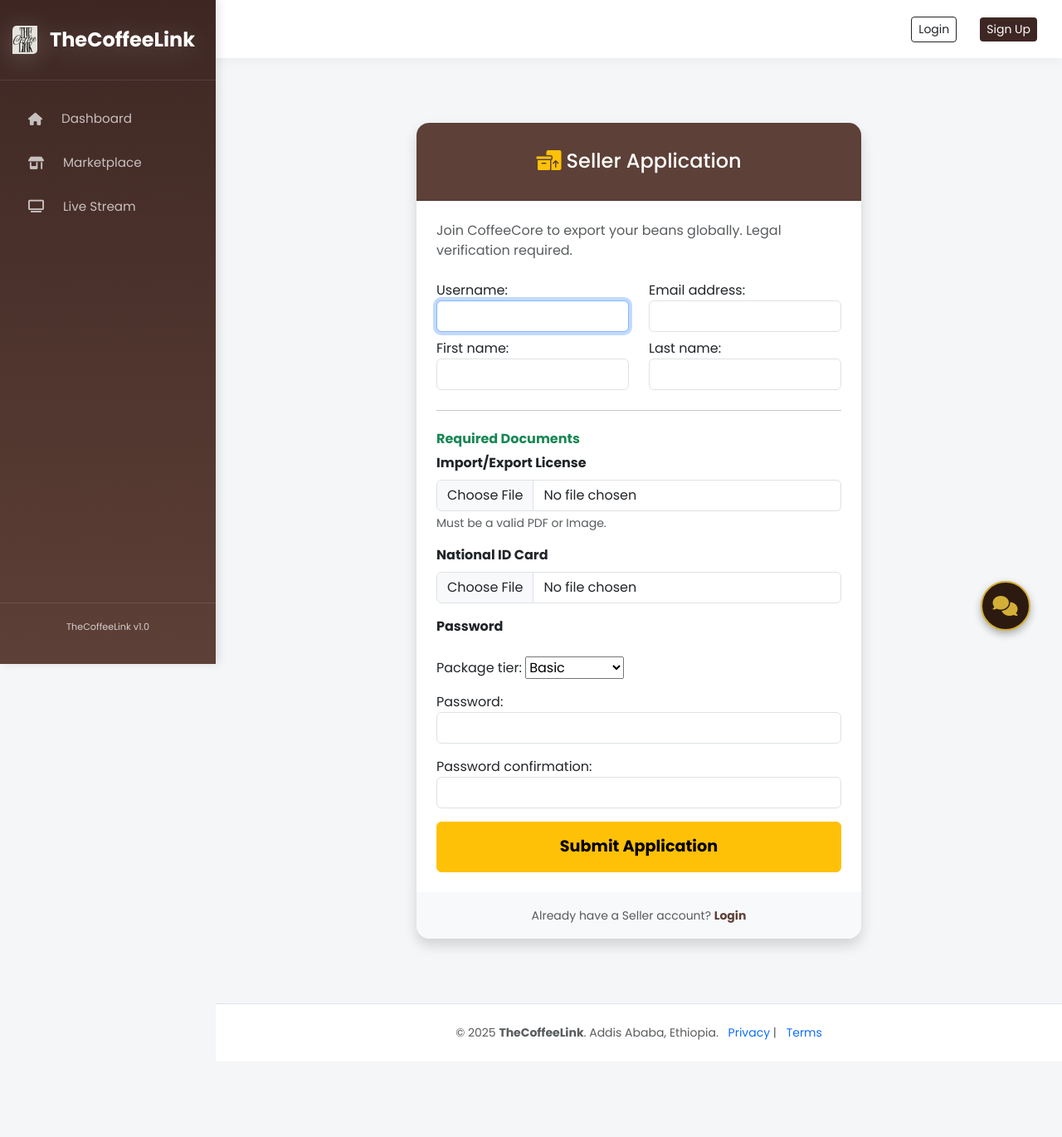
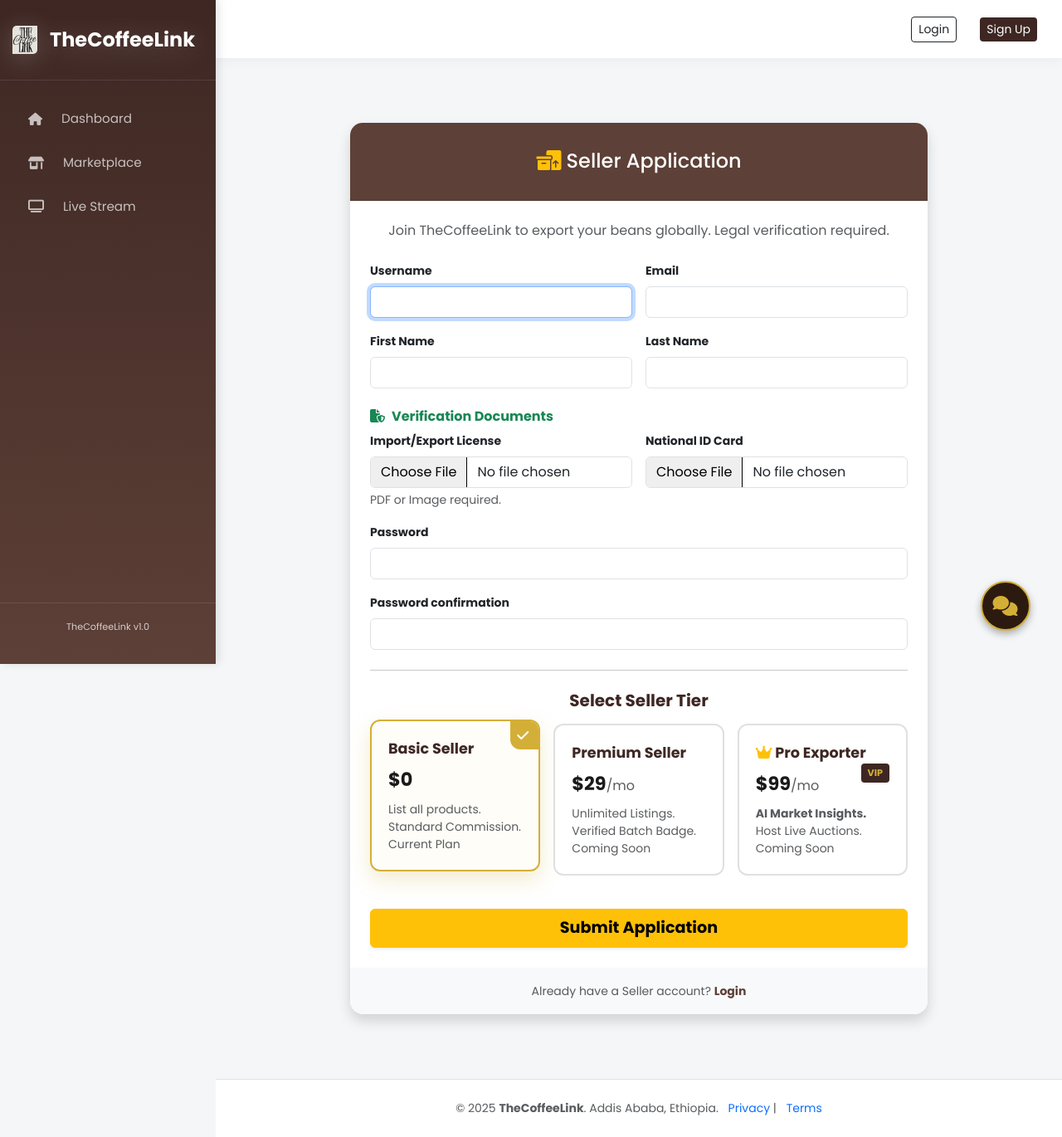
Before and after one commit to biltech1234n/thecoffeelink, a Django app: page /auth/seller/register/ in a window 1280 px wide. Shown: the whole page at 83% size. Before the commit the page ends 1253 px from the top, so only its background shows below. Run offline with Django 5.2, Linux system fonts and the light colour scheme.

Commit message:
Update register.html

```diff
--- a/templates/accounts/seller/register.html
+++ b/templates/accounts/seller/register.html
@@ -1,67 +1,157 @@
 {% extends 'base.html' %}
 {% block content %}
+
+<!-- Internal CSS (Same as Buyer) -->
+<style>
+    :root {
+        --gold: #d4af37;
+        --coffee-dark: #3e2723;
+        --border-default: #e0e0e0;
+    }
+    .package-radio-input { position: absolute; opacity: 0; width: 0; height: 0; }
+
+    .package-card {
+        display: block;
+        position: relative;
+        border: 2px solid var(--border-default);
+        border-radius: 12px;
+        padding: 20px;
+        cursor: pointer;
+        background: #fff;
+        transition: all 0.3s ease;
+        height: 100%;
+        overflow: hidden;
+    }
+
+    .package-card:hover { transform: translateY(-3px); border-color: #b0b0b0; }
+
+    /* SELECTED STATE */
+    .package-radio-input:checked + .package-card {
+        border: 2px solid var(--gold);
+        background-color: rgba(212, 175, 55, 0.03);
+        box-shadow: 0 10px 25px rgba(212, 175, 55, 0.25);
+        transform: translateY(-5px);
+    }
+
+    .package-radio-input:checked + .package-card::after {
+        content: "\f00c"; /* FontAwesome Check */
+        font-family: "Font Awesome 6 Free";
+        font-weight: 900;
+        position: absolute;
+        top: 0;
+        right: 0;
+        background: var(--gold);
+        color: #fff;
+        padding: 5px 12px 5px 8px;
+        border-bottom-left-radius: 12px;
+    }
+
+    .pkg-title { font-weight: 700; color: var(--coffee-dark); font-size: 1.1rem; }
+    .pkg-price { font-size: 1.4rem; font-weight: 800; color: #1a1a1a; margin: 8px 0; }
+    .badge-pro { background: var(--coffee-dark); color: var(--gold); padding: 3px 8px; border-radius: 4px; font-size: 0.7rem; float: right; }
+</style>
+
 <div class="container py-5">
     <div class="row justify-content-center">
-        <div class="col-md-7">
+        <div class="col-md-9">
             <div class="card shadow border-0 rounded-4">
-                <div class="card-header text-white py-3" style="background-color: var(--secondary-color); text-align: center; border-radius: 15px 15px 0 0;">
+                <div class="card-header text-white py-3 text-center" style="background-color: var(--secondary-color); border-radius: 15px 15px 0 0;">
                     <h4 class="mb-3 mt-3"><i class="fa-solid fa-boxes-packing text-warning"></i> Seller Application</h4>
                 </div>
                 <div class="card-body p-4">
-                    <p class="text-muted mb-4">Join CoffeeCore to export your beans globally. Legal verification required.</p>
+                    <p class="text-muted mb-4 text-center">Join TheCoffeeLink to export your beans globally. Legal verification required.</p>
 
                     <form method="post" enctype="multipart/form-data">
                         {% csrf_token %}
 
-                        <div class="row">
+                        <!-- Personal Info -->
+                        <div class="row g-3">
                             <div class="col-md-6">
-                                {{ form.username.label_tag }} {{ form.username }}
+                                <label class="form-label fw-bold small">Username</label>
+                                {{ form.username }}
                             </div>
                             <div class="col-md-6">
-                                {{ form.email.label_tag }} {{ form.email }}
-                            </div>
-                        </div>
-                        <div class="row mt-2">
-                            <div class="col-md-6">
-                                {{ form.first_name.label_tag }} {{ form.first_name }}
+                                <label class="form-label fw-bold small">Email</label>
+                                {{ form.email }}
                             </div>
                             <div class="col-md-6">
-                                {{ form.last_name.label_tag }} {{ form.last_name }}
+                                <label class="form-label fw-bold small">First Name</label>
+                                {{ form.first_name }}
+                            </div>
+                            <div class="col-md-6">
+                                <label class="form-label fw-bold small">Last Name</label>
+                                {{ form.last_name }}
                             </div>
                         </div>
 
-                        <hr class="my-4">
-                        <h6 class="fw-bold text-success">Required Documents</h6>
+                        <!-- Documents -->
+                         <br>
+                        <h6 class="fw-bold text-success"><i class="fa-solid fa-file-shield me-2"></i>Verification Documents</h6>
 
-                        <div class="mb-3">
-                            <label class="form-label fw-bold">Import/Export License</label>
-                            {{ form.business_license }}
-                            <div class="form-text">Must be a valid PDF or Image.</div>
+                        <div class="row g-3">
+                            <div class="col-md-6">
+                                <label class="form-label fw-bold small">Import/Export License</label>
+                                {{ form.business_license }}
+                                <div class="form-text small">PDF or Image required.</div>
+                            </div>
+                            <div class="col-md-6">
+                                <label class="form-label fw-bold small">National ID Card</label>
+                                {{ form.id_card }}
+                            </div>
                         </div>
 
-                        <div class="mb-3">
-                            <label class="form-label fw-bold">National ID Card</label>
-                            {{ form.id_card }}
+                        <!-- Remaining Fields (Password) -->
+                        <div class="mt-3">
+                            {% for field in form %}
+                                {% if field.name not in "username email first_name last_name business_license id_card package_tier" %}
+                                <div class="mb-3">
+                                    <label class="form-label fw-bold small">{{ field.label }}</label>
+                                    {{ field }}
+                                    <div class="text-danger small">{{ field.errors }}</div>
+                                </div>
+                                {% endif %}
+                            {% endfor %}
                         </div>
 
-                        <div class="mb-3">
-                            <label class="form-label fw-bold">Password</label>
-                            {{ form.check_password }} <!-- Just use standard form rendering in real usage -->
-                            <!-- For simplicity using as_p logic below if fields get complex -->
+                        <!-- Package Selection -->
+                        <hr class="my-4">
+                        <h5 class="fw-bold mb-3 text-center" style="color: var(--coffee-dark);">Select Seller Tier</h5>
+
+                        <div class="row g-3 mb-4">
+                            {% for radio in form.package_tier %}
+                            <div class="col-md-4">
+                                <!-- Manual Input Rendering -->
+                                <input type="radio"
+                                       name="{{ radio.data.name }}"
+                                       value="{{ radio.data.value }}"
+                                       id="{{ radio.id_for_label }}"
+                                       class="package-radio-input"
+                                       {% if radio.data.selected %}checked{% endif %}>
+
+                                <!-- Linked Label -->
+                                <label class="package-card" for="{{ radio.id_for_label }}">
+                                    {% if radio.choice_label == 'Basic' %}
+                                        <div class="pkg-title">Basic Seller</div>
+                                        <div class="pkg-price">$0</div>
+                                        <div class="text-muted small">List all products.<br>Standard Commission. <br>Current Plan</div>
+                                    {% elif radio.choice_label == 'Premium' %}
+                                        <div class="pkg-title">Premium Seller</div>
+                                        <div class="pkg-price">$29<small class="fs-6 fw-normal text-muted">/mo</small></div>
+                                        <div class="text-muted small">Unlimited Listings.<br>Verified Batch Badge. <br>Coming Soon</div>
+                                    {% elif radio.choice_label == 'Professional' %}
+                                        <div class="pkg-title">
+                                            <i class="fa-solid fa-crown text-warning"></i> Pro Exporter
+                                            <span class="badge-pro">VIP</span>
+                                        </div>
+                                        <div class="pkg-price">$99<small class="fs-6 fw-normal text-muted">/mo</small></div>
+                                        <div class="text-muted small"><strong>AI Market Insights.</strong><br>Host Live Auctions. <br>Coming Soon</div>
+                                    {% endif %}
+                                </label>
+                            </div>
+                            {% endfor %}
                         </div>
 
-                        <!-- RENDER REMAINING FIELDS (Passwords) -->
-                        {% for field in form %}
-                            {% if field.name not in "username email first_name last_name business_license id_card" %}
-                            <div class="mb-3">
-                                {{ field.label_tag }}
-                                {{ field }}
-                                <div class="text-danger small">{{ field.errors }}</div>
-                            </div>
-                            {% endif %}
-                        {% endfor %}
-
-                        <button class="btn btn-warning w-100 fw-bold">Submit Application</button>
+                        <button class="btn btn-warning w-100 fw-bold mt-3 py-2 shadow-sm">Submit Application</button>
                     </form>
                 </div>
                 <div class="card-footer text-center bg-light py-3 border-0 rounded-bottom-4">
@@ -73,5 +163,9 @@
         </div>
     </div>
 </div>
-<script>document.querySelectorAll('input').forEach(i => i.classList.add('form-control'));</script>
+<script>
+    document.addEventListener("DOMContentLoaded", function() {
+        document.querySelectorAll('input:not([type="radio"]):not([type="checkbox"]), select').forEach(i => i.classList.add('form-control'));
+    });
+</script>
 {% endblock %}
```
